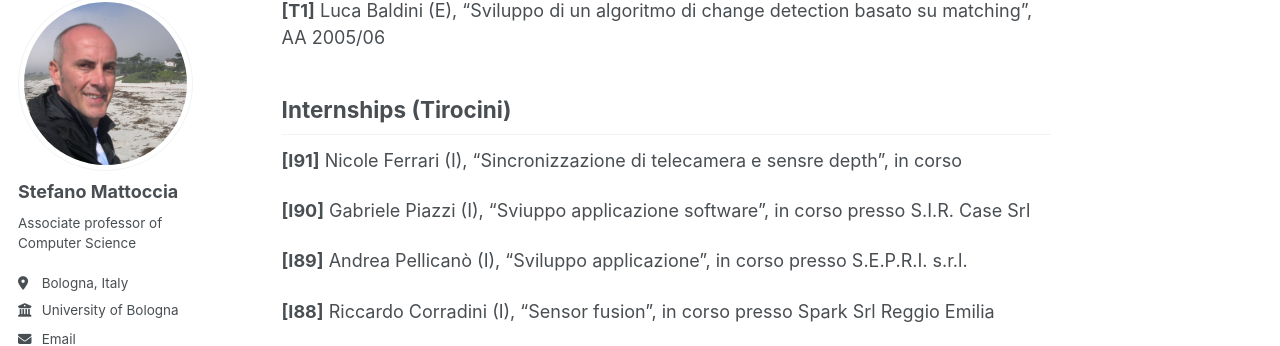
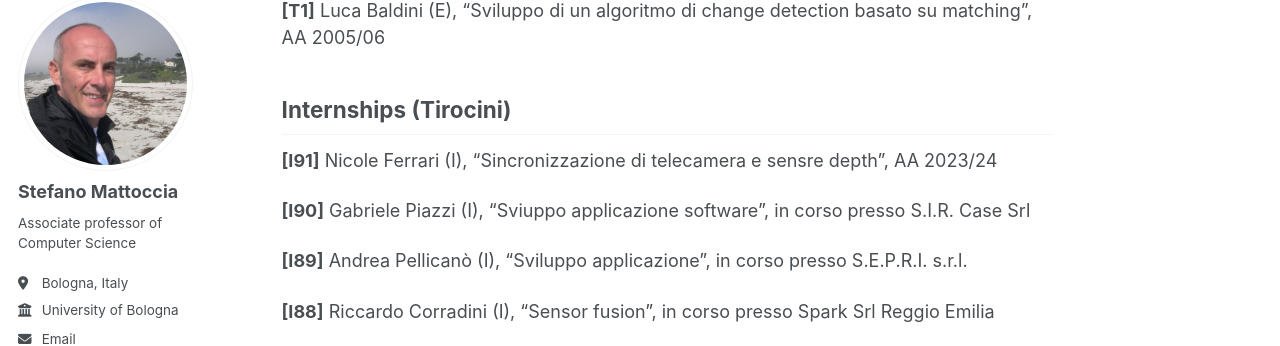
Before and after one commit to stefanomattoccia/stefanomattoccia.github.io, a Jekyll site: the page built from _pages/theses.md, in a window 1280 px wide and 900 px high, scrolled down 21411 px. Shown: the part 110-456 px from the top of the window. Built offline with Jekyll 4.4.1, drawn with Linux system fonts in a browser that asks for light colours; some web fonts are replaced.

Commit message:
Update theses.md

```diff
--- a/_pages/theses.md
+++ b/_pages/theses.md
@@ -598,7 +598,7 @@ Theses (Bachelor and Master)/Tesi (Triennali e Magistrali)
 Internships (Tirocini)
 ------
 
-**[I91]** Nicole Ferrari (I), “Sincronizzazione di telecamera e sensre depth”, in corso
+**[I91]** Nicole Ferrari (I), “Sincronizzazione di telecamera e sensre depth”, AA 2023/24
 
 **[I90]** Gabriele Piazzi (I), “Sviuppo applicazione software”, in corso presso S.I.R. Case Srl
 
```
